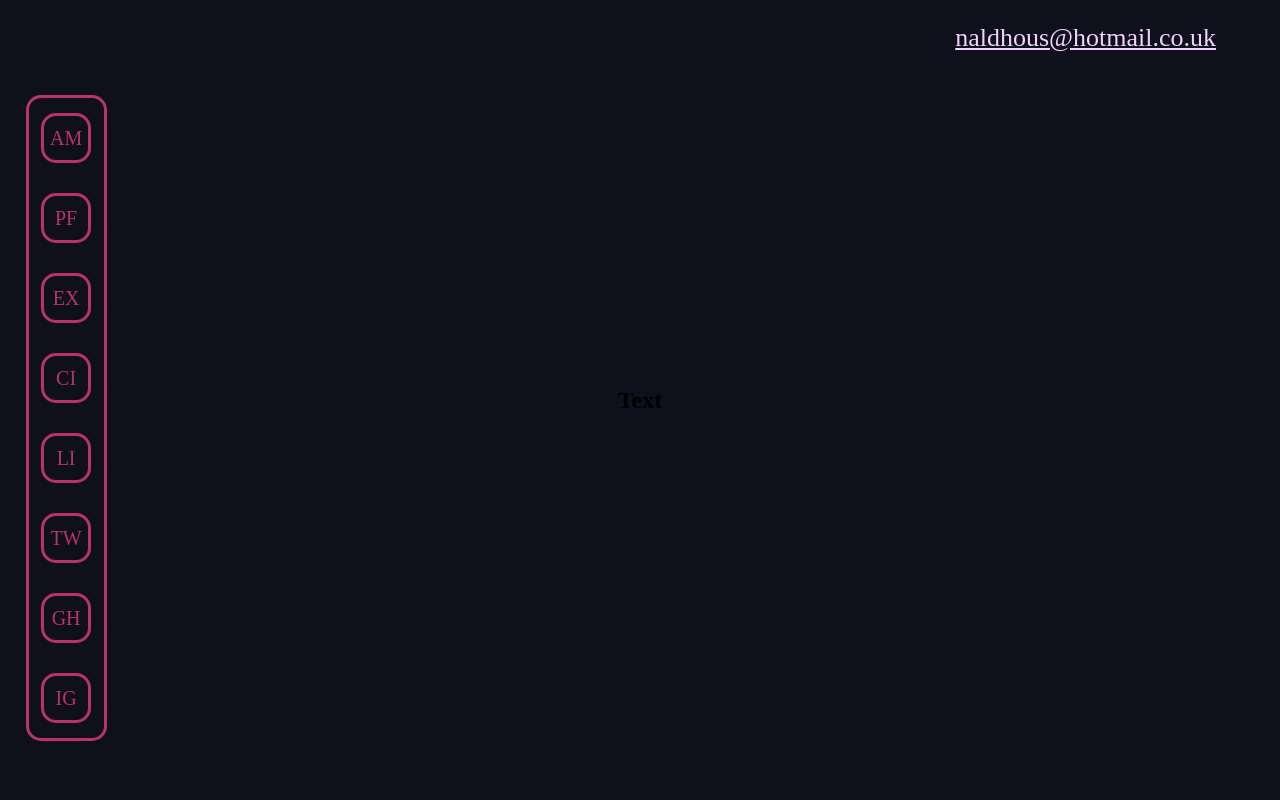
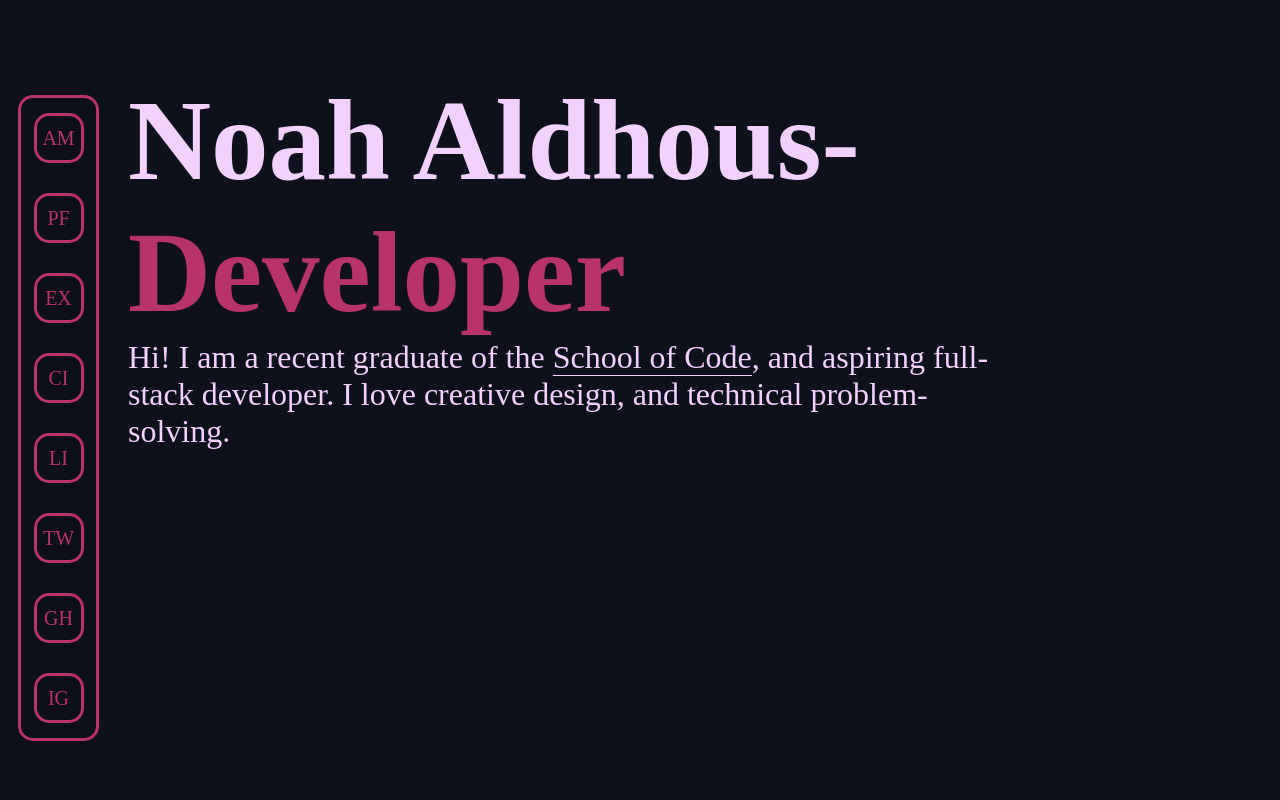
Before and after one commit to NoahAldhous/portfolio-page, a React (Create React App) app: page / in a window 1280 px wide. Shown: the top 800 px of the page. Built offline with nearby package versions, Linux system fonts and the light colour scheme; a web font is replaced by a local one.

Commit message:
landing page in progress, added disappearing banner on scroll, made nav bar semi opaque for visibility purposes, working on SoC link transitions

```diff
--- a/src/components/App/App.css
+++ b/src/components/App/App.css
@@ -1,6 +1,9 @@
+:root{
+  --Navbar-container-width: 100px;
+ }
 
 .App{
-  background-color: grey;
+  background-color: black;
   width: 100%;
   height: 100%;
   display: flex;
@@ -11,7 +14,7 @@
 }
 
 .Main{
- background-color: white;
+ background-color: black;
  display: flex;
  flex-direction: row;
  width: 100%;
@@ -21,7 +24,7 @@
 .Navbar-container{
   background-color: #0E101B;
   height: 100vh;
-  width: 10%;
+  width: var(--Navbar-container-width);
   display: flex;
   padding-top: 75px;
   position: fixed;
@@ -29,10 +32,11 @@
 
 .Content-container{
   background-color: #0E101B;
-  height:100vh;
+  height:100%;
   width: 100%;
   display: flex;
   flex-direction: column;
-  align-items: center;
-  justify-content: center;
+  align-items: left;
+  justify-content: left;
+
 }
--- a/src/components/App/App.js
+++ b/src/components/App/App.js
@@ -1,8 +1,13 @@
 import Header from '../Header/Header';
+import Landingpage from '../Landingpage/Landingpage';
 import Navbar from '../Navbar/Navbar';
 import './App.css';
 
+
 function App() {
+
+
+
   return (
     <div className="App">
       <Header/>
@@ -11,7 +16,11 @@ function App() {
           <Navbar/>
         </div>
         <div className="Content-container">
-          <h2>Text</h2>
+          <Landingpage/>
+          <Landingpage/>
+          <Landingpage/>
+          <Landingpage/>
+          <Landingpage/>
         </div>
       </div>
     </div>
--- a/src/components/Header/Header.css
+++ b/src/components/Header/Header.css
@@ -3,6 +3,7 @@
     width: 100vw;
     height: 75px;
     position: fixed;
+    transition: top 0.4s;
     display: flex;
     align-items: center;
     justify-content: right;
--- a/src/components/Header/Header.js
+++ b/src/components/Header/Header.js
@@ -1,6 +1,22 @@
 import './Header.css'
 
 export default function Header(){
+
+
+      var prevScrollpos = window.pageYOffset;
+  window.onscroll = function() {
+  var currentScrollPos = window.pageYOffset;
+  if (prevScrollpos > currentScrollPos) {
+  document.querySelector(".Header").style.top = "0";
+  console.log("it do")
+  } else {
+  document.querySelector(".Header").style.top = "-15vh";
+  console.log("it be scrollin")
+  }
+  prevScrollpos = currentScrollPos;
+  }
+
+
     return <div className = "Header">
         <a className ="email" href="mailto:naldhous@hotmail.co.uk">naldhous@hotmail.co.uk</a>
     </div>
--- a/src/components/Landingpage/Landingpage.css
+++ b/src/components/Landingpage/Landingpage.css
@@ -0,0 +1,44 @@
+.Landingpage{
+    width:70%;
+    height: 95vh;
+    background-color: #0E101B;
+    margin-top: 75px;
+    margin-left: 10%;
+    display: flex;
+    flex-direction: column;
+    justify-content: left;
+}
+
+.Heading{
+    margin: 0px;
+    font-size: 115px;
+    color: #F3D1FF;
+}
+
+.Heading-Developer{
+    margin: 0px;
+    font-size: 115px;
+    color: #B8336A;
+}
+
+.Body-Text{
+    margin: 0px;
+    font-size: 32px;
+    color: #F3D1FF;
+}
+
+.SoC-Link{
+    color: #F3D1FF;
+    text-decoration: none;
+    transition:0.2s;
+    border-bottom: 1px solid #F3D1FF;
+
+}
+
+.SoC-Link:hover{
+    padding-bottom: 0.5%;
+    color:#B8336A;
+    border-bottom: 1px solid #B8336A;
+    background-color: #F3D1FF;
+    vertical-align: top;
+}
--- a/src/components/Landingpage/Landingpage.js
+++ b/src/components/Landingpage/Landingpage.js
@@ -0,0 +1,11 @@
+import './Landingpage.css';
+
+export default function Landingpage(){
+
+
+    return <div className="Landingpage">
+    <h2 className = "Heading">Noah Aldhous-</h2>
+    <h2 className = "Heading-Developer">Developer</h2>
+    <p className = "Body-Text">Hi! I am a recent graduate of the <a className = "SoC-Link" href = "https://www.schoolofcode.co.uk/">School of Code</a>, and aspiring full-stack developer. I love creative design, and technical problem-solving.</p>
+    </div>
+}
--- a/src/components/Navbar/Navbar.css
+++ b/src/components/Navbar/Navbar.css
@@ -2,7 +2,7 @@
     display: flex;
     flex-direction: column;
     justify-content: space-around;
-    margin-left: 20%;
+    margin-left: 18%;
     height: 80vh;
     width: 75px;
     position: relative;
@@ -11,7 +11,8 @@
     flex-shrink: 0;
     border-radius: 15px;
     border: 3px solid #B8336A;
-    background: transparent;
+    background-color: #0e101bc7;
+
   }
 
   .Navbar:hover{
--- a/src/components/Navbutton/Navbutton.css
+++ b/src/components/Navbutton/Navbutton.css
@@ -6,7 +6,7 @@
     margin-left: 12.5px;
     border: 3px solid #B8336A;
     color: #B8336A;
-    background: transparent;
+    background-color: #0e101bd0;
     font-family: inherit;
     font-size: 20px;
     cursor: pointer;
```
